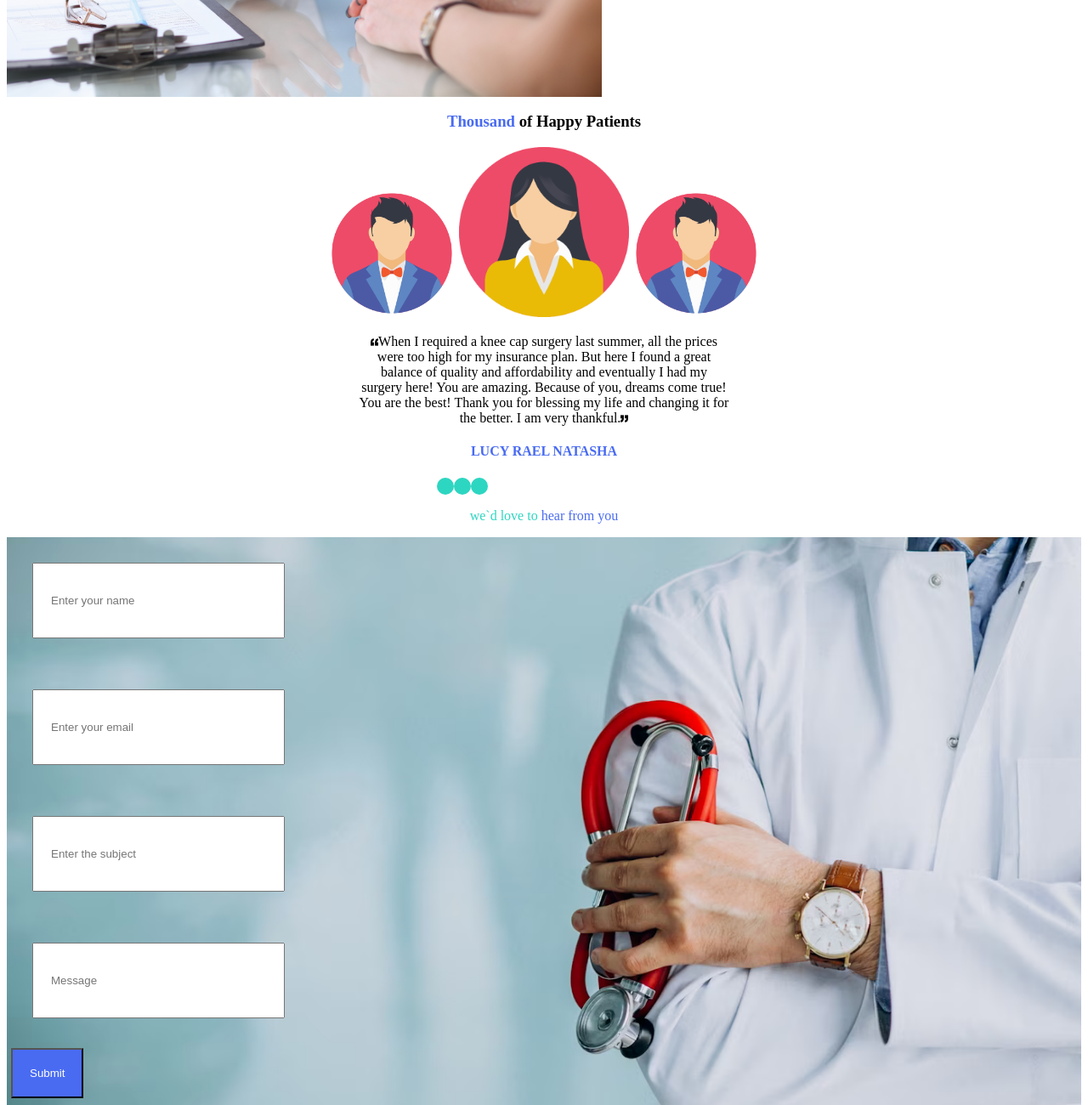
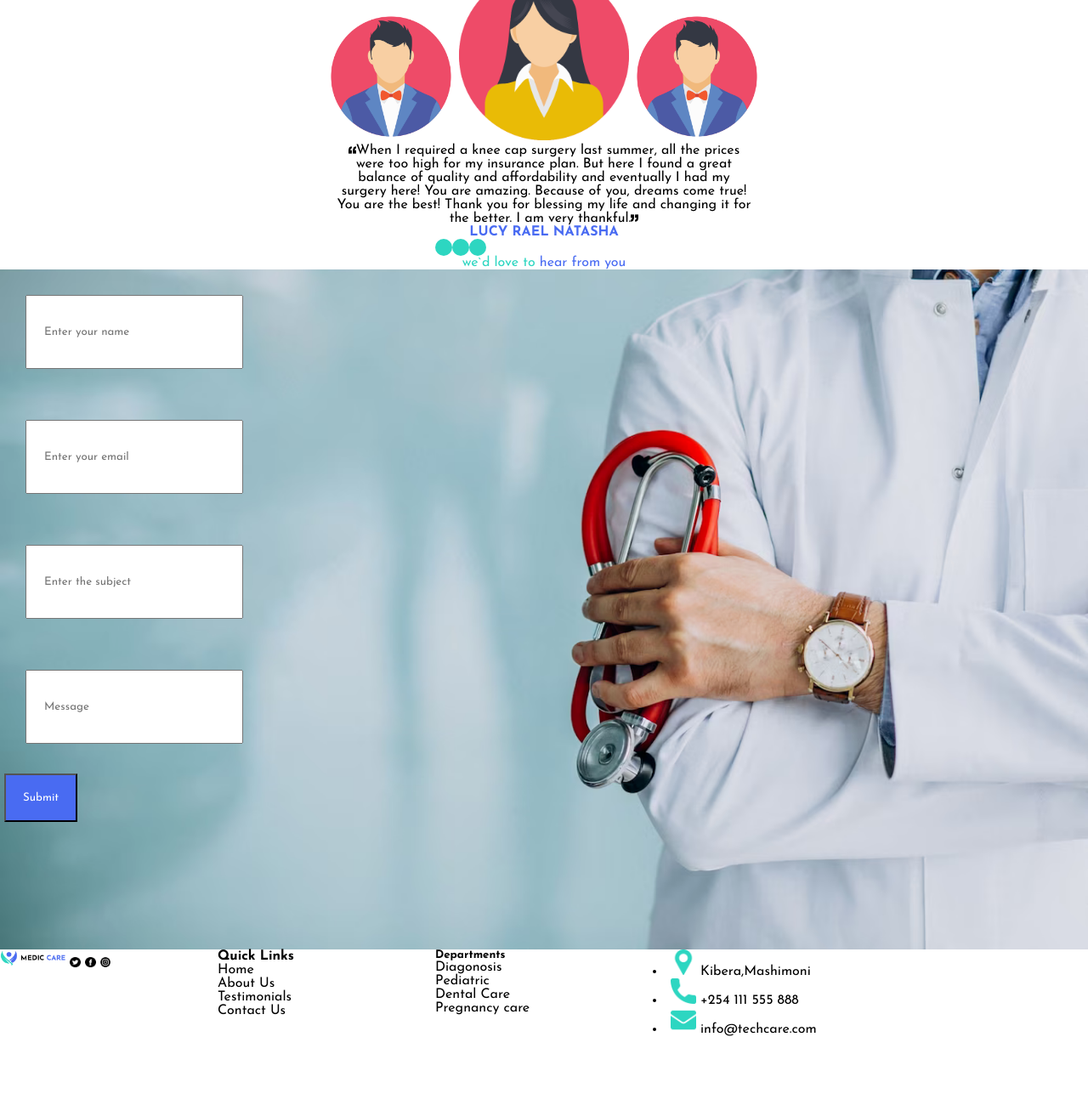
Before and after one commit to Moses200502/medic-care-clinic, a plain HTML site: page index.html in a window 1280 px wide. Shown: the part 1500-2800 px from the top of the page at 85% size. After the commit the page ends 2719 px from the top, so only its background shows below. Drawn offline with Linux system fonts and the light colour scheme.

```diff
--- a/css/style.css
+++ b/css/style.css
@@ -1,3 +1,9 @@
+*{
+  margin:0;
+  padding:0;
+  box-sizing:border-box;
+  font-family: 'Josefin Sans', sans-serif;
+}
 .clearfix{
   clear: both;
 }
@@ -143,6 +149,10 @@
 .jeep{
   float:left;
 }
-.CARS{
-  float: left;
+.cars{
+  float:left;
+  width:20%;
 }
+.nail{
+  line-hight:35px;
+}
--- a/index.html
+++ b/index.html
@@ -2,6 +2,9 @@
 <html>
   <head>
     <link href="css/style.css" rel="stylesheet" />
+    <link rel="preconnect" href="https://fonts.googleapis.com">
+<link rel="preconnect" href="https://fonts.gstatic.com" crossorigin>
+<link href="https://fonts.googleapis.com/css2?family=Josefin+Sans:wght@400;700&display=swap" rel="stylesheet">
   </head>
   <body>
     <header>
@@ -105,16 +108,14 @@
       </form>
     </section>
       </section>
-      <section class="cars">
-        <div class="jeep">
+      <section>
+        <div class="cars">
         <img src="images/logo.jpg" width="30%"/>
-        </div>
-    <div class="img5">
         <img src="images/twitter.png" width="5%"/>
         <img src="images/facebook.png" width="5%"/>
         <img src="images/instagram.png" width="5%"/>
         </div>
-        <div class="ambulance car">
+        <div class="cars">
           <h4> Quick Links</h4>
           <ul class="link 1">
             <li>Home</li><br>
@@ -123,7 +124,7 @@
             <li>Contact Us</li>
           </ul>
         </div>
-        <div class="police car">
+        <div class="cars">
           <h5>Departments</h5>
           <ul class="link2">
             <li>Diagonosis</li><br>
@@ -132,11 +133,10 @@
             <li>Pregnancy care</li><br>
           </ul>
           </div>
-          <div class="subaru car">
+          <div class="cars">
             <li><img src="images/pin.png" width="30">  Kibera,Mashimoni</li>
             <li><img src="images/call.png" width="30"> +254 111 555 888</li>
             <li><img src="images/email.png" width="30"> info@techcare.com</li>
-          </div>
         </div>
       </section>
   </body>
```
